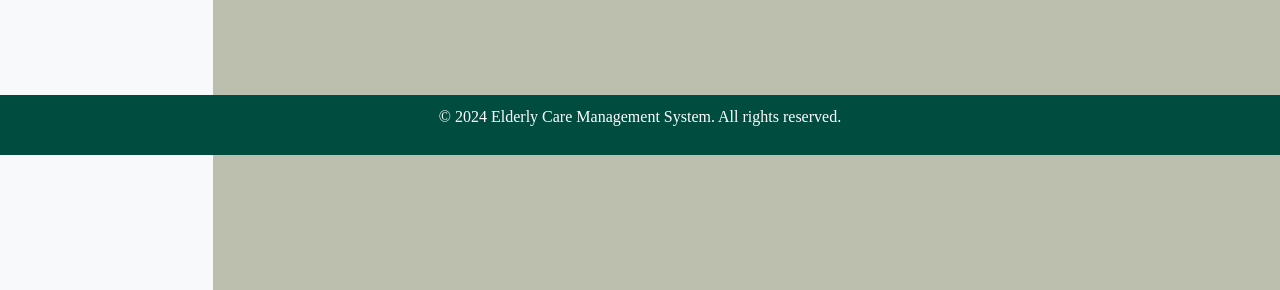
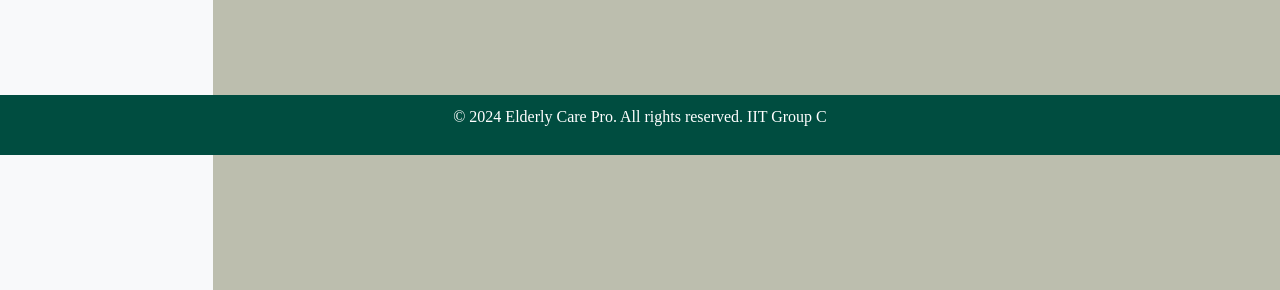
Before and after one commit to Geethanjana99/ElderCareManagement--html-bootstrap-php, a PHP site: page /admins.php in a window 1280 px wide. Shown: the part 645-935 px from the top of the page. Run offline with PHP 8.4, Linux system fonts and the light colour scheme; the visitor is signed in with stand-in values (Sample User, id 1); data that the repository does not hold is empty; some libraries are stand-ins or nearby versions.

Commit message:
Refactor footer.php to update copyright text
Update the footer.php file to modify the copyright text from "Elderly Care Management System" to "Elderly Care Pro. All rights reserved. IIT Group C". This change ensures that the correct branding is displayed on the website's footer.

```diff
--- a/Components/footer.php
+++ b/Components/footer.php
@@ -1,3 +1,3 @@
 <footer>
-        <p>&copy; 2024 Elderly Care Management System. All rights reserved.</p>
+        <p>&copy; 2024 Elderly Care Pro. All rights reserved. IIT Group C</p>
     </footer>
```
